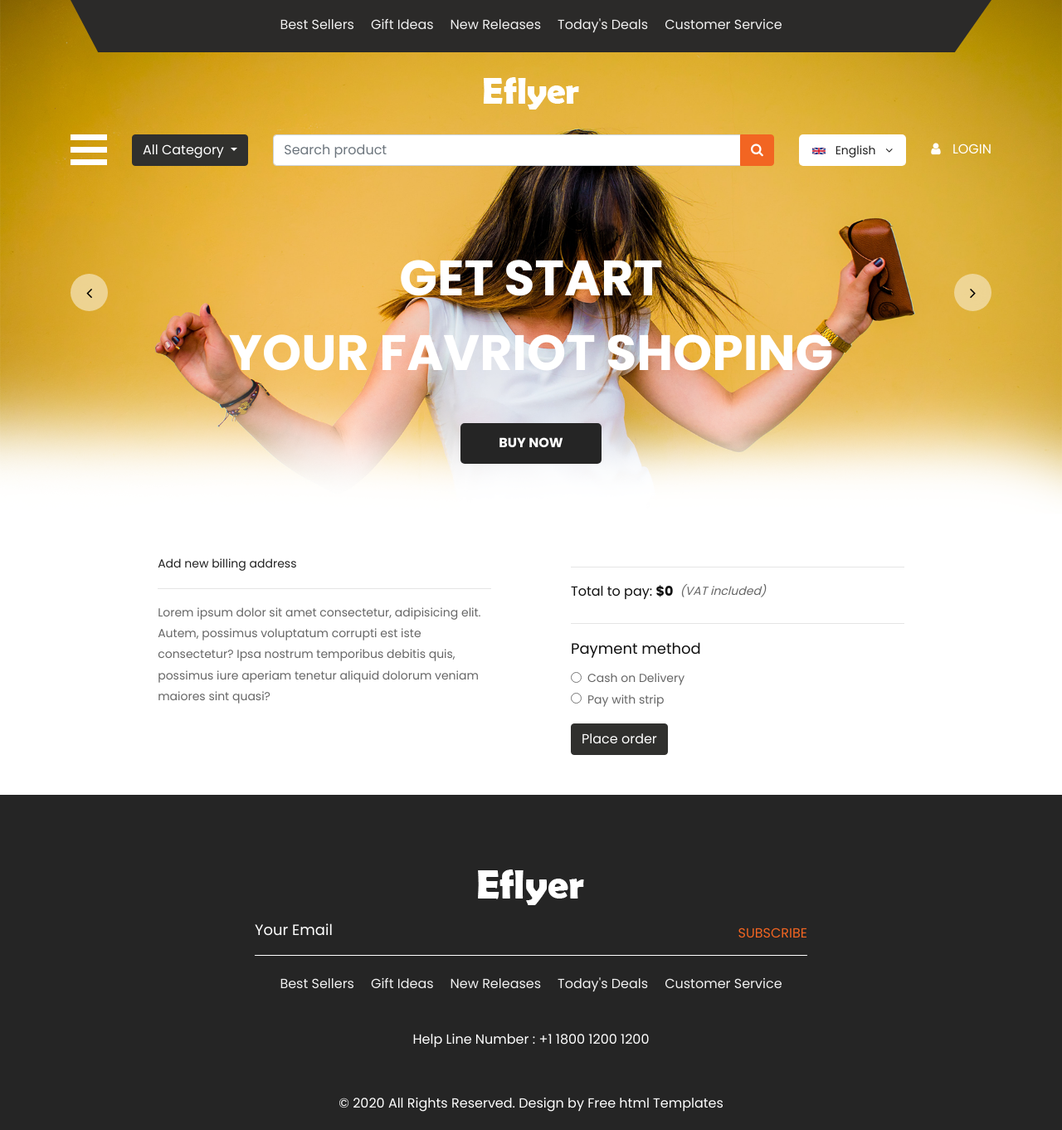
After one commit to mominur774/eshop, a Django app: template templates/pages/checkout.html in a window 1280 px wide. The commit adds this page. Shown: the whole page at 83% size. Run offline with Django 4.2, Linux system fonts and the light colour scheme; the template is opened without the code that fills it, so the values that code supplies are empty; some libraries are stand-ins or nearby versions.

Commit message:
add checkout and place order functionality

```diff
--- a/product/templatetags/cart_count.py
+++ b/product/templatetags/cart_count.py
@@ -6,4 +6,13 @@ register = template.Library()
 
 @register.filter(name='cart_count')
 def cart_count(user):
-    return len(Cart.objects.filter(user=user))
+    return len(Cart.objects.filter(user=user, purchased=False))
+
+
+@register.filter(name='total_cart_price')
+def total_cart_price(carts):
+    cart_total_price = 0
+    for cart in carts:
+        cart_total_price += cart.total_price
+
+    return cart_total_price
--- a/product/urls.py
+++ b/product/urls.py
@@ -7,6 +7,11 @@ urlpatterns = [
     # path('product/<str:slug>/', views.product_details, name="product_details"),
     path('add-to-cart/', views.add_to_cart, name='add_to_cart'),
     path('cart/', views.CartListView.as_view(), name='cart_list'),
-    path('cart-quantity/<int:cart_id>/', views.modify_cart_quantity, name='cart_quantity'),
+    path('increment-cart/<int:cart_id>/', views.increment_cart, name='increment_cart'),
+    path('decrement-cart/<int:cart_id>/', views.decrement_cart, name='decrement_cart'),
     path('delete-cart-item/<int:cart_id>/', views.delete_cart_item, name='delete_cart_item'),
+    path('checkout/', views.checkout_view, name='checkout'),
+
+    path('create-billing/', views.create_billing, name='create_billing'),
+    path('place-order/', views.place_order, name='place_order'),
 ]
--- /dev/null
+++ b/templates/pages/checkout.html
@@ -0,0 +1,68 @@
+{% extends "layouts/base.html" %}
+{% load static cart_count %}
+
+{% block content %}
+
+<div class="row">
+    <div class="col-lg-10 mx-auto">
+
+        <form method="post" class="row p-5">
+            {% csrf_token %}
+            <div class="col-lg-6 px-5">
+
+                {% if billing_details %}
+                    {% for billing in billing_details %}
+                        <div class="form-check mb-3">
+                            <input class="form-check-input" type="radio" name="billing" id="billing{{billing.id}}" value="{{ billing.id }}" required >
+                            <label class="form-check-label" for="billing{{billing.id}}">
+                                {{ billing.address }}, {{ billing.city }} - {{ billing.postal_code }}
+                            </label>
+                        </div>
+                    {% endfor %}
+                {% endif %}
+
+                <a href="{% url "create_billing" %}">Add new billing address</a>
+
+                <hr>
+                <span>Lorem ipsum dolor sit amet consectetur, adipisicing elit. Autem, possimus voluptatum corrupti est iste consectetur? Ipsa nostrum temporibus debitis quis, possimus iure aperiam tenetur aliquid dolorum veniam maiores sint quasi?</span>
+            </div>
+
+            <div class="col-lg-6 px-5">
+                {% for cart in carts %}
+                    <div class="d-flex mb-4">
+                        <img width="40px" src="{{ cart.product.image.url }}" alt="">
+                        <div class="ml-3">
+                            <span class="d-block">{{ cart.product.name }}</span>
+                            <span class="d-block">{{ cart.quantity }} x ${{ cart.product.price }}</span>
+                        </div>
+                    </div>
+                {% endfor %}
+                <hr>
+                <div class="d-flex">
+                    <h4>Total to pay: <b>${{ carts|total_cart_price }}</b></h4>
+                    <span class="d-block ml-2"><i>(VAT included)</i></span>
+                </div>
+                <hr>
+                <h3>Payment method</h3>
+                <div>
+                    <div class="form-check">
+                        <input class="form-check-input" type="radio" name="payment_method" id="cash" value="CASH" required>
+                        <label class="form-check-label" for="cash">
+                          Cash on Delivery
+                        </label>
+                    </div>
+                    <div class="form-check">
+                        <input class="form-check-input" type="radio" name="payment_method" id="stripe" value="STRIPE" required>
+                        <label class="form-check-label" for="stripe">
+                          Pay with strip
+                        </label>
+                    </div>
+                </div>
+                <button class="btn btn-secondary mt-3" type="submit">Place order</button>
+            </div>
+        </form>
+
+    </div>
+</div>
+
+{% endblock content %}
```
Also changed, not shown: enum_helper.py (added, +18 -0 lines), product/forms.py (added, +17 -0 lines), product/models.py (+13 -5 lines), product/views.py (+68 -18 lines), templates/pages/billing.html (added, +24 -0 lines), templates/pages/cart-list.html (+13 -16 lines), product/migrations/0001_initial.py, product/migrations/0002_alter_category_options_category_display_name.py (deleted), product/migrations/0003_alter_product_category.py (deleted), product/migrations/0004_category_slug_product_slug.py (deleted), product/migrations/0005_cart.py (deleted), product/migrations/0006_billingdetails_order.py (deleted), templates/includes/head.html (line endings or trailing spaces).
